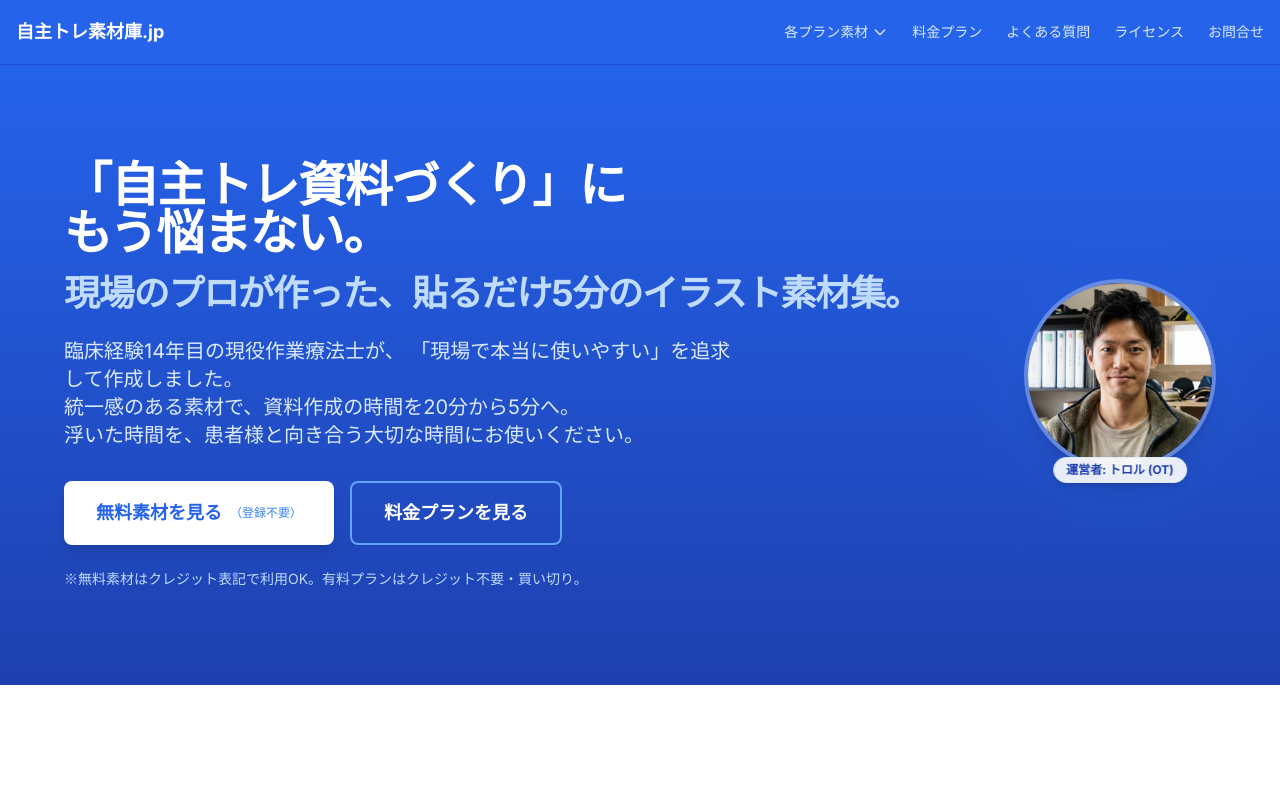
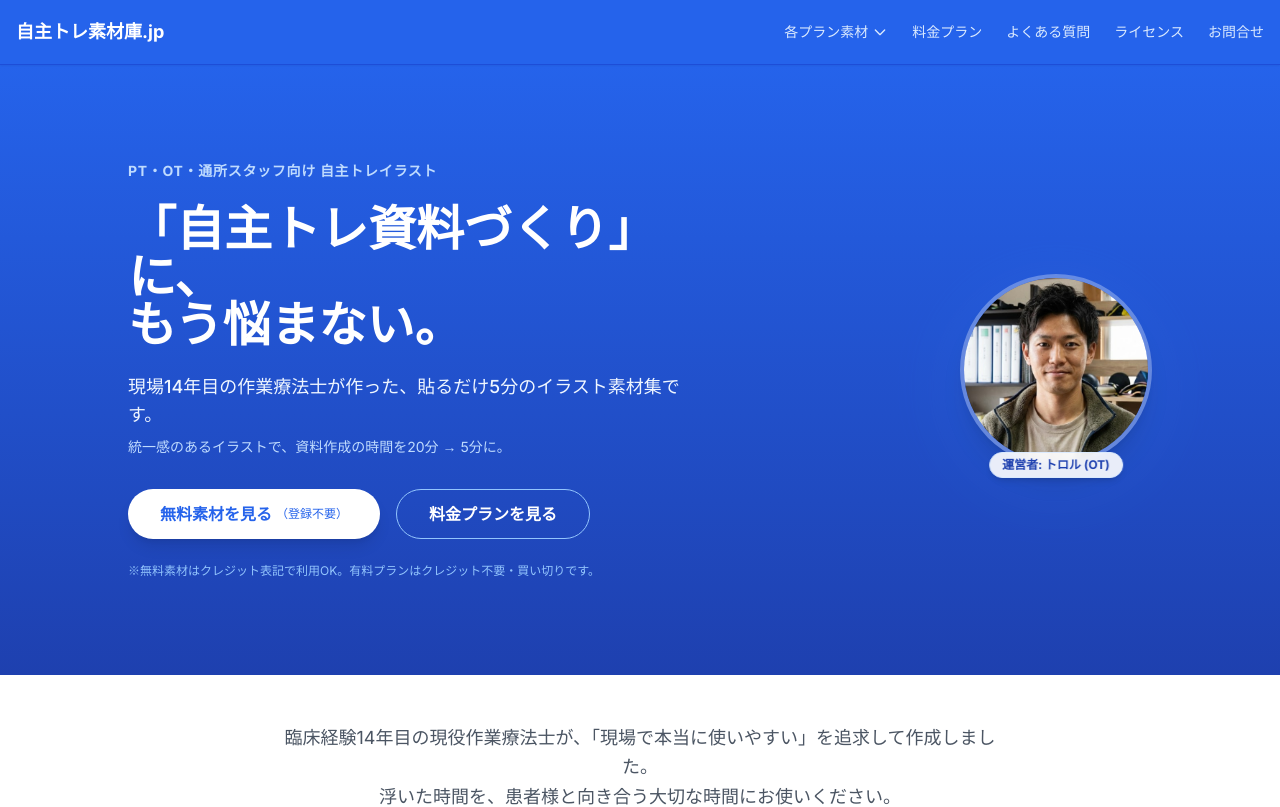
Before and after one commit to makomaru2023/jishutore-starter, a Next.js app: page / in a window 1280 px wide. Shown: the top 807 px of the page. Built offline with nearby package versions, Linux system fonts and the light colour scheme.

Commit message:
Refine hero section layout per user feedback

```diff
--- a/src/app/page.tsx
+++ b/src/app/page.tsx
@@ -9,49 +9,48 @@ export default function Home() {
       <Header />
       <main>
         {/* Hero Section */}
-        {/* Hero Section */}
         <div className="bg-gradient-to-b from-blue-600 to-blue-800 py-16 sm:py-20 lg:py-24">
           <div className="container mx-auto px-4">
-            <div className="flex flex-col lg:flex-row items-center justify-between gap-8 lg:gap-12 max-w-6xl mx-auto">
-              {/* Text Content */}
-              <div className="flex-1 text-center lg:text-left">
-                <h1 className="mb-6 text-2xl font-bold tracking-tight text-white sm:text-4xl lg:text-5xl leading-normal">
-                  「自主トレ資料づくり」に<br className="hidden sm:block" /> もう悩まない。<br />
-                  <span className="text-blue-200 text-xl sm:text-3xl lg:text-4xl mt-4 block">
-                    現場のプロが作った、貼るだけ5分のイラスト素材集。
-                  </span>
+            <div className="mx-auto max-w-5xl lg:flex lg:items-center lg:justify-between gap-10">
+              {/* Left: Text */}
+              <div className="max-w-xl space-y-6 text-center lg:text-left mx-auto lg:mx-0">
+                <p className="text-sm font-bold text-blue-200 tracking-wider">
+                  PT・OT・通所スタッフ向け 自主トレイラスト
+                </p>
+                <h1 className="text-3xl sm:text-4xl lg:text-5xl font-bold text-white leading-tight">
+                  「自主トレ資料づくり」に、<br />もう悩まない。
                 </h1>
+                <div className="space-y-2">
+                  <p className="text-lg text-blue-50 font-medium">
+                    現場14年目の作業療法士が作った、貼るだけ5分のイラスト素材集です。
+                  </p>
+                  <p className="text-sm text-blue-200">
+                    統一感のあるイラストで、資料作成の時間を20分 → 5分に。
+                  </p>
+                </div>
 
-                <p className="mb-8 text-lg text-blue-100 sm:text-xl leading-relaxed max-w-2xl mx-auto lg:mx-0">
-                  臨床経験14年目の現役作業療法士が、
-                  「現場で本当に使いやすい」を追求して作成しました。<br className="hidden sm:block" />
-                  統一感のある素材で、資料作成の時間を20分から5分へ。<br className="hidden sm:block" />
-                  浮いた時間を、患者様と向き合う大切な時間にお使いください。
-                </p>
-
-                <div className="flex flex-col gap-4 sm:flex-row sm:justify-center lg:justify-start mb-6">
+                {/* Buttons */}
+                <div className="flex flex-col sm:flex-row gap-4 justify-center lg:justify-start pt-2">
                   <Link
                     href="/free"
-                    className="inline-flex items-center justify-center rounded-lg bg-white px-8 py-4 text-lg font-bold text-blue-600 shadow-lg hover:bg-blue-50 transition-all transform hover:scale-105 focus-visible:outline focus-visible:outline-2 focus-visible:outline-offset-2 focus-visible:outline-white"
+                    className="px-8 py-3 rounded-full bg-white text-blue-600 font-bold hover:bg-blue-50 transition-all shadow-lg flex items-center justify-center"
                   >
-                    無料素材を見る
-                    <span className="ml-2 text-xs font-normal text-blue-500">（登録不要）</span>
+                    無料素材を見る <span className="text-xs font-normal ml-1">（登録不要）</span>
                   </Link>
                   <Link
                     href="/pricing"
-                    className="inline-flex items-center justify-center rounded-lg border-2 border-blue-400 bg-transparent px-8 py-4 text-lg font-bold text-white shadow-sm hover:bg-white/10 transition-all"
+                    className="px-8 py-3 rounded-full border border-blue-300 text-white font-bold hover:bg-white/10 transition-all flex items-center justify-center"
                   >
                     料金プランを見る
                   </Link>
                 </div>
-
-                <p className="text-sm text-blue-200">
-                  ※無料素材はクレジット表記で利用OK。有料プランはクレジット不要・買い切り。
+                <p className="text-xs text-blue-300">
+                  ※無料素材はクレジット表記で利用OK。有料プランはクレジット不要・買い切りです。
                 </p>
               </div>
 
-              {/* Profile Image */}
-              <div className="flex-shrink-0 relative w-32 h-32 sm:w-40 sm:h-40 lg:w-48 lg:h-48">
+              {/* Right: Image */}
+              <div className="mt-10 lg:mt-0 flex-shrink-0 relative w-40 h-40 sm:w-48 sm:h-48 mx-auto lg:mx-0">
                 <div className="absolute inset-0 bg-blue-500 rounded-full opacity-20 blur-2xl transform translate-y-4"></div>
                 <div className="relative w-full h-full rounded-full border-4 border-white/30 overflow-hidden shadow-xl">
                   <Image
@@ -59,7 +58,7 @@ export default function Home() {
                     alt="運営者（作業療法士）"
                     fill
                     className="object-cover"
-                    sizes="(max-width: 768px) 128px, (max-width: 1024px) 160px, 192px"
+                    sizes="(max-width: 768px) 160px, 192px"
                     priority
                   />
                 </div>
@@ -68,6 +67,16 @@ export default function Home() {
                 </div>
               </div>
             </div>
+          </div>
+        </div>
+
+        {/* About Section (Moved from Hero) */}
+        <div className="bg-white py-12 border-b border-gray-100">
+          <div className="container mx-auto px-4 max-w-3xl text-center">
+            <p className="text-gray-600 leading-relaxed text-lg">
+              臨床経験14年目の現役作業療法士が、「現場で本当に使いやすい」を追求して作成しました。<br className="hidden sm:block" />
+              浮いた時間を、患者様と向き合う大切な時間にお使いください。
+            </p>
           </div>
         </div>
 
```
